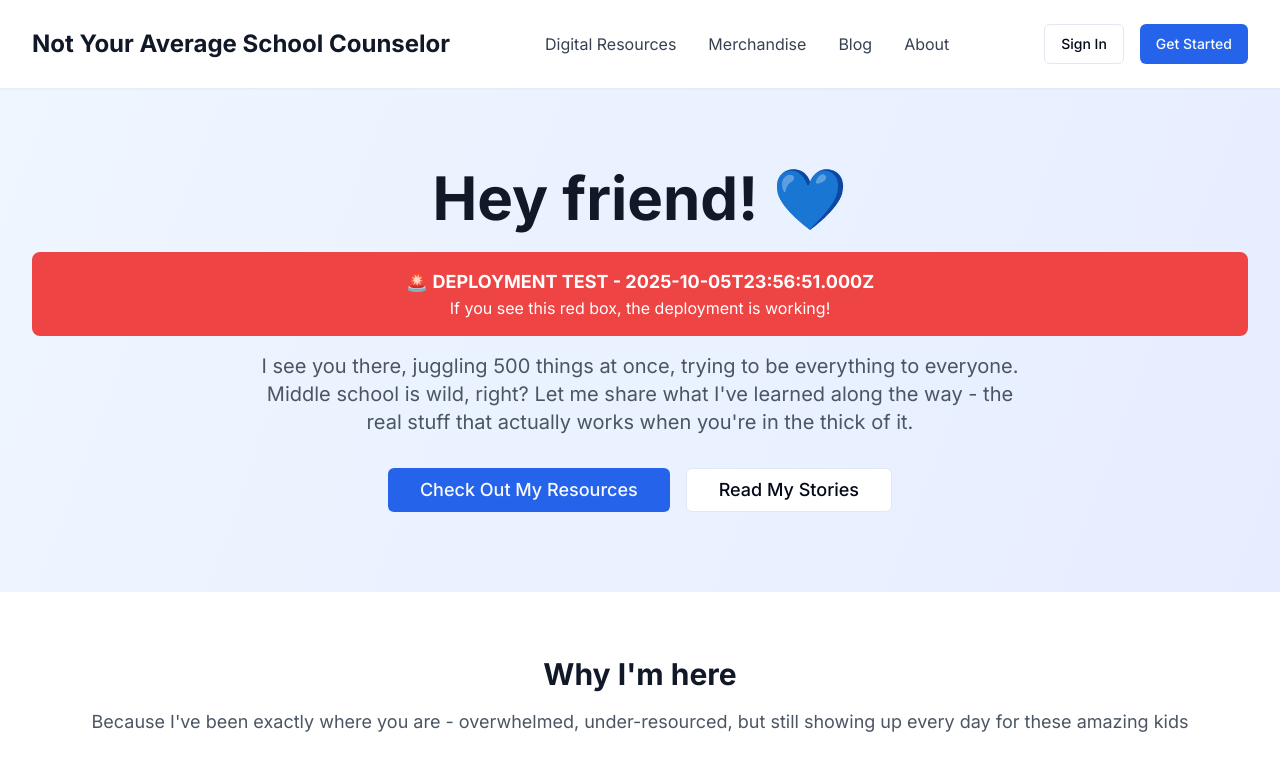
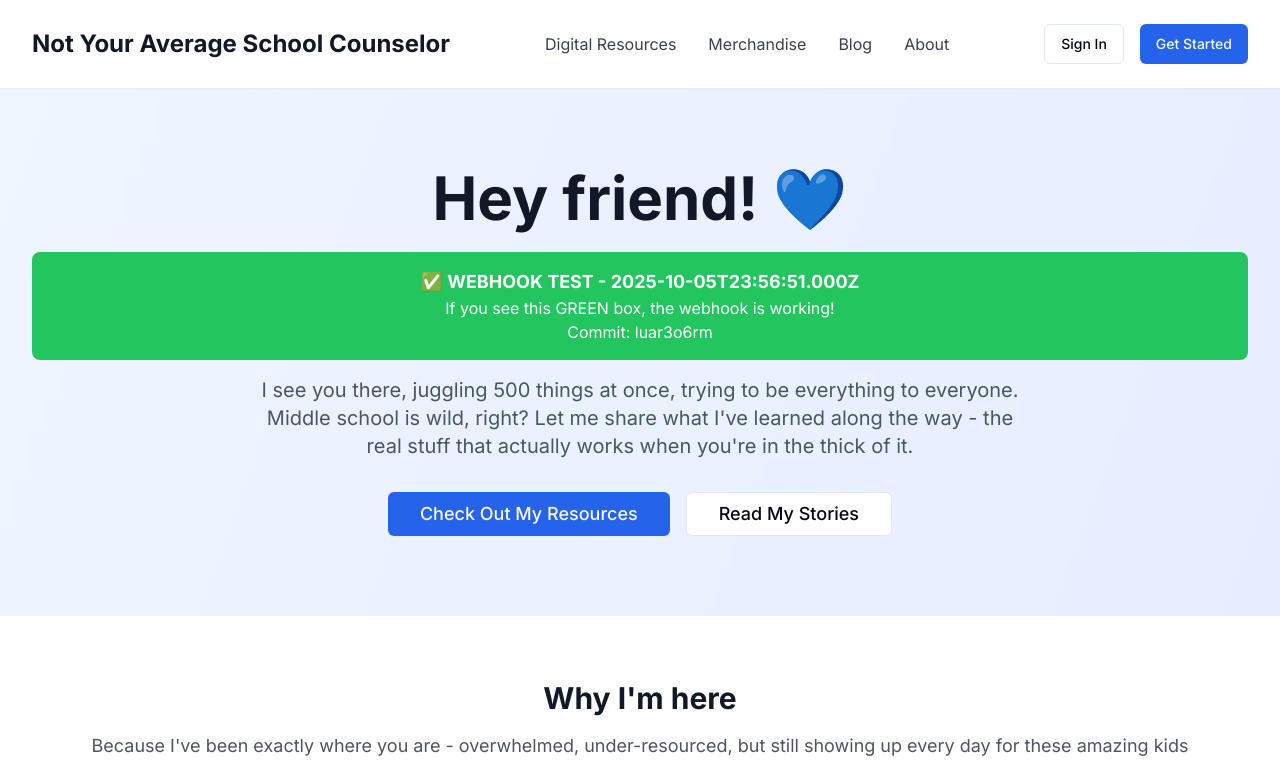
Before and after one commit to hughesrm101/not-your-average-school-counselor, a Next.js app: page / in a window 1280 px wide. Shown: the top 782 px of the page. Built offline with nearby package versions, Linux system fonts and the light colour scheme.

Commit message:
WEBHOOK TEST: Green box to test if Amplify webhook is working - Tue Oct  7 09:54:19 EDT 2025

```diff
--- a/src/app/page.tsx
+++ b/src/app/page.tsx
@@ -33,9 +33,10 @@ export default function Home() {
           <h2 className="text-4xl md:text-6xl font-bold text-gray-900 mb-6">
             Hey friend! 💙
           </h2>
-          <div className="bg-red-500 text-white p-4 rounded-lg mb-4">
-            <h3 className="text-lg font-bold">🚨 DEPLOYMENT TEST - {new Date().toISOString()}</h3>
-            <p>If you see this red box, the deployment is working!</p>
+          <div className="bg-green-500 text-white p-4 rounded-lg mb-4">
+            <h3 className="text-lg font-bold">✅ WEBHOOK TEST - {new Date().toISOString()}</h3>
+            <p>If you see this GREEN box, the webhook is working!</p>
+            <p>Commit: {Math.random().toString(36).substr(2, 9)}</p>
           </div>
           <p className="text-xl text-gray-600 mb-8 max-w-3xl mx-auto">
             I see you there, juggling 500 things at once, trying to be everything to everyone.
```
